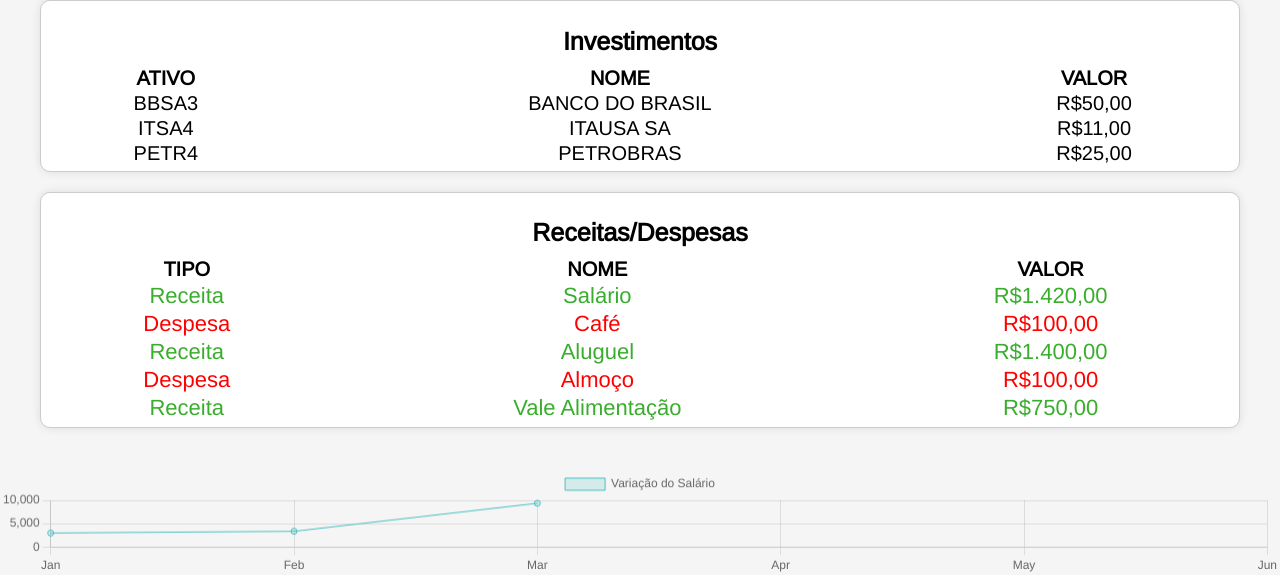
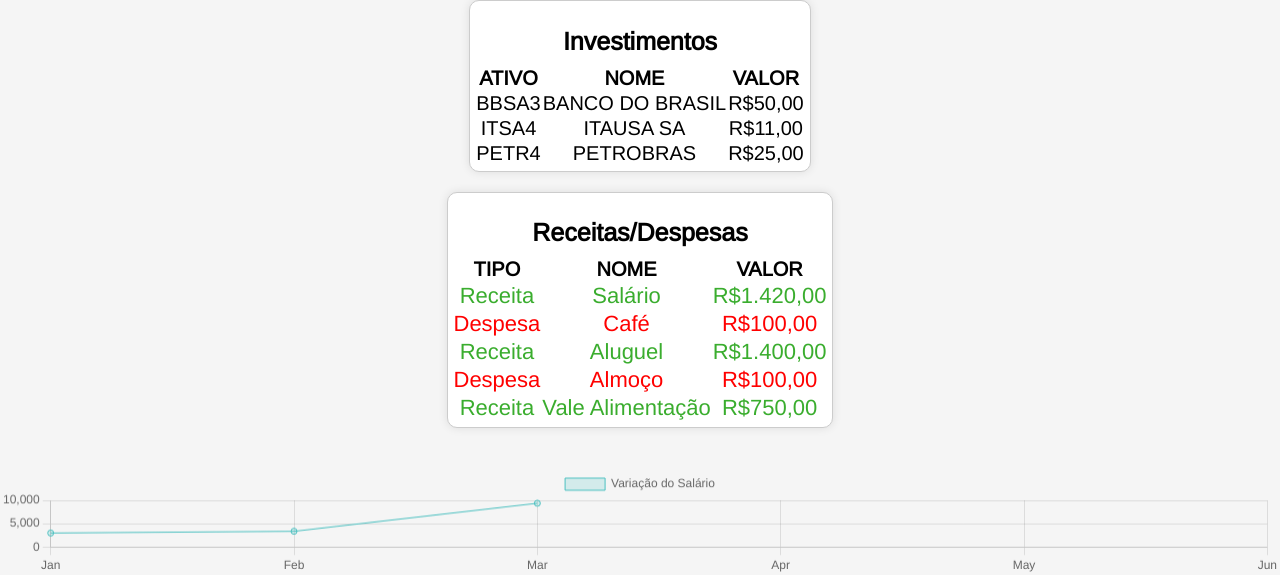
Before and after one commit to GustavoVerdi/Finance, a PHP site: page / in a window 1280 px wide. Shown: the part 232-807 px from the top of the page. Run offline with PHP 8.4, Linux system fonts and the light colour scheme.

Commit message:
Update style.css

```diff
--- a/style.css
+++ b/style.css
@@ -71,7 +71,7 @@ body {
 
 .transactions {
     width: 100%;
-    display:initial;
+    display:contents;
     justify-content: space-between;
 }
 
```
